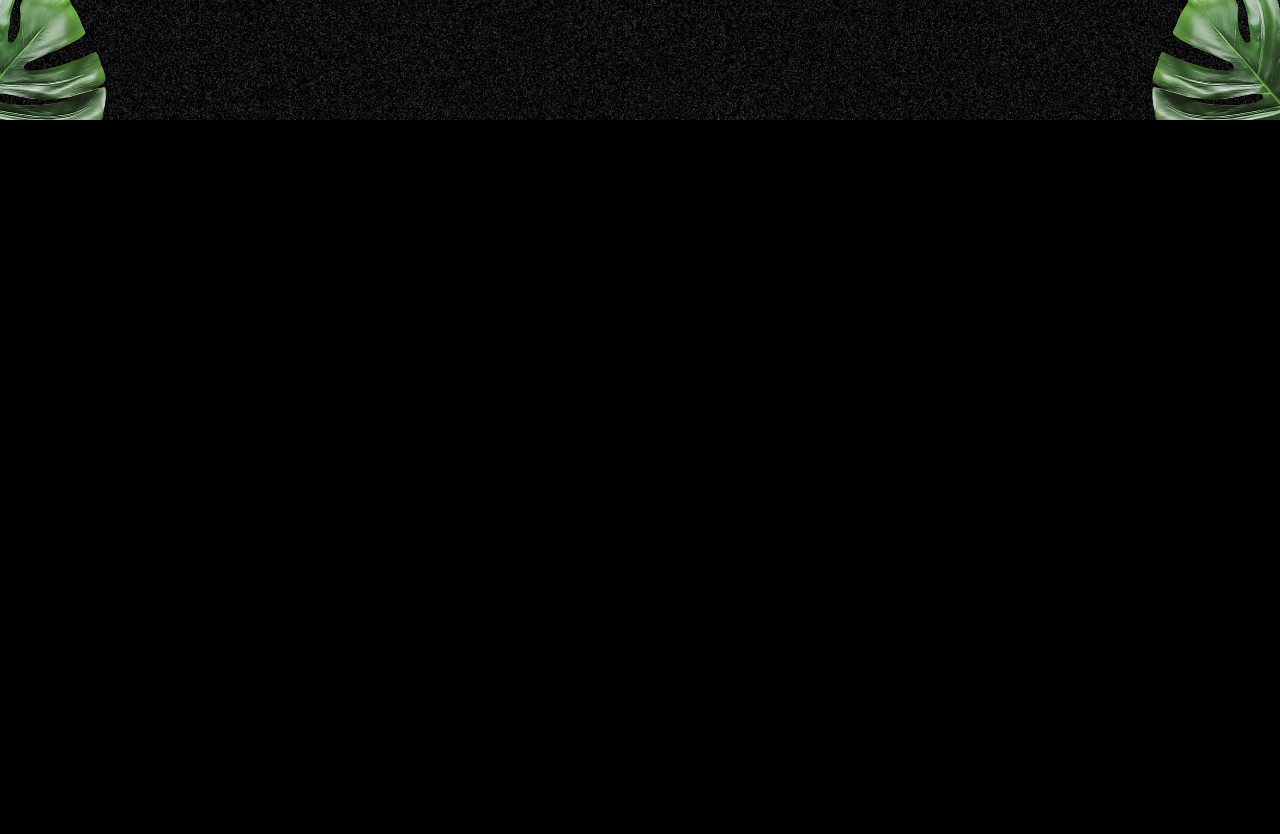
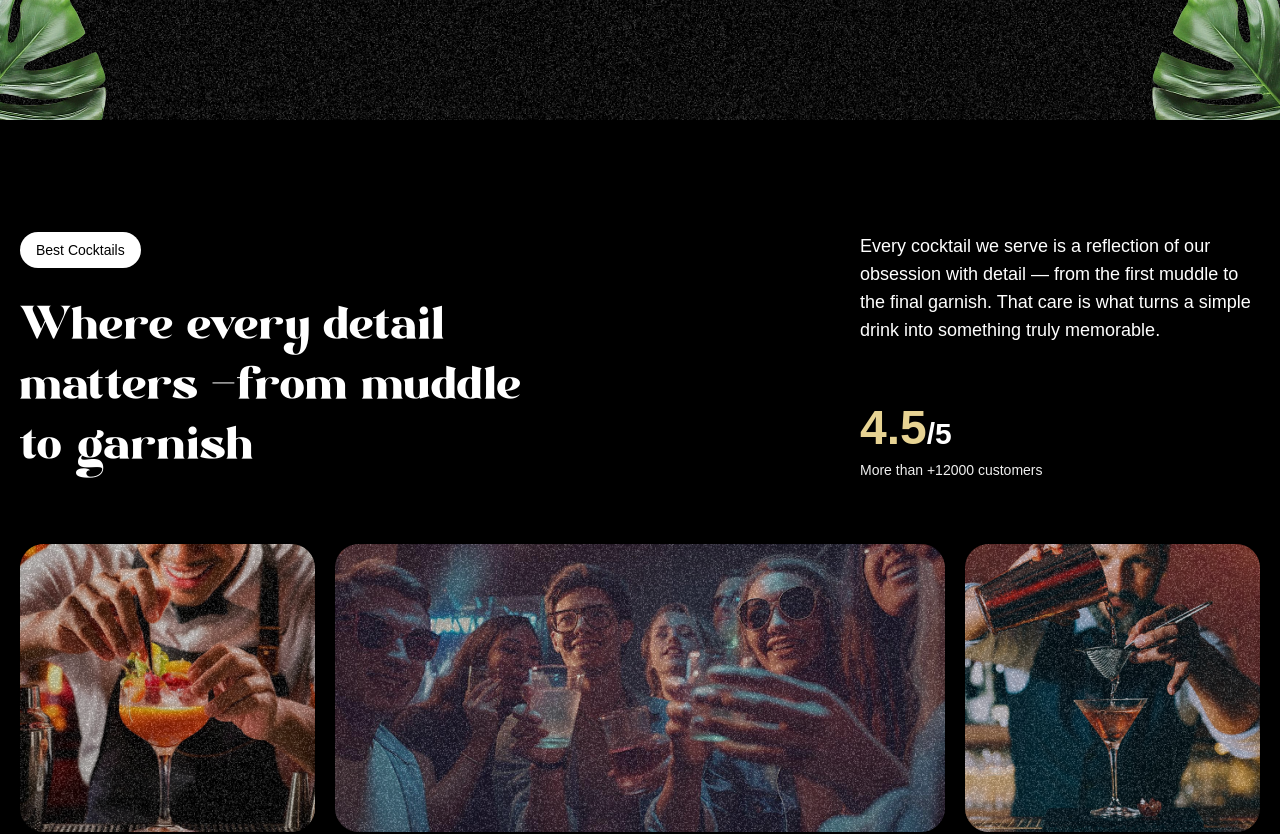
Before and after one commit to bm-jsms/BuzzBar, a React (Vite) app: page / in a window 1280 px wide. Shown: the part 1480-2314 px from the top of the page. Before the commit the page ends 1600 px from the top, so only its background shows below. Built offline with nearby package versions, Linux system fonts and the light colour scheme; a web font is replaced by a local one.

Commit message:
✨ [add] About section

```diff
--- a/src/App.tsx
+++ b/src/App.tsx
@@ -1,7 +1,7 @@
 import { ScrollTrigger, SplitText } from 'gsap/all';
 import { gsap } from 'gsap';
 
-import { Cocktails, Hero, Navbar } from './components';
+import { About, Cocktails, Hero, Navbar } from './components';
 
 gsap.registerPlugin(ScrollTrigger, SplitText);
 
@@ -11,6 +11,7 @@ const App = () => {
 			<Navbar />
 			<Hero />
 			<Cocktails />
+			<About />
 		</main>
 	);
 };
```
